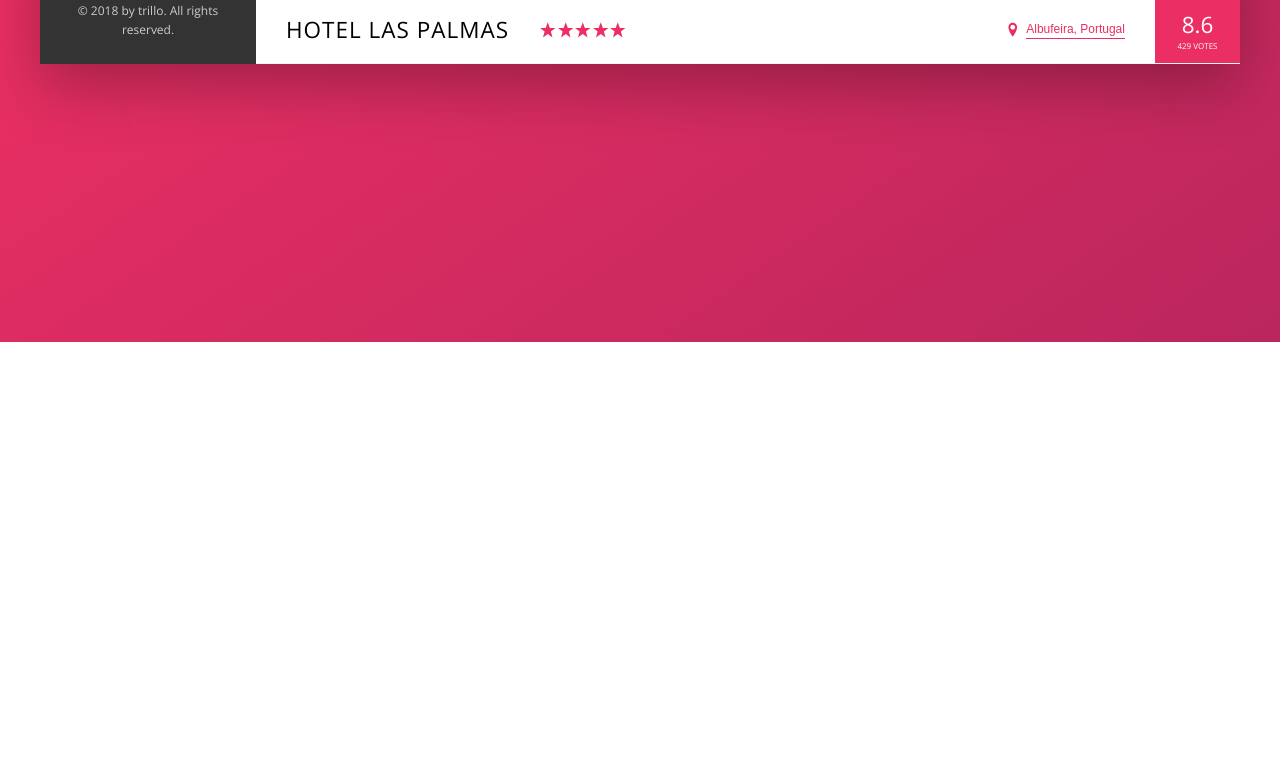
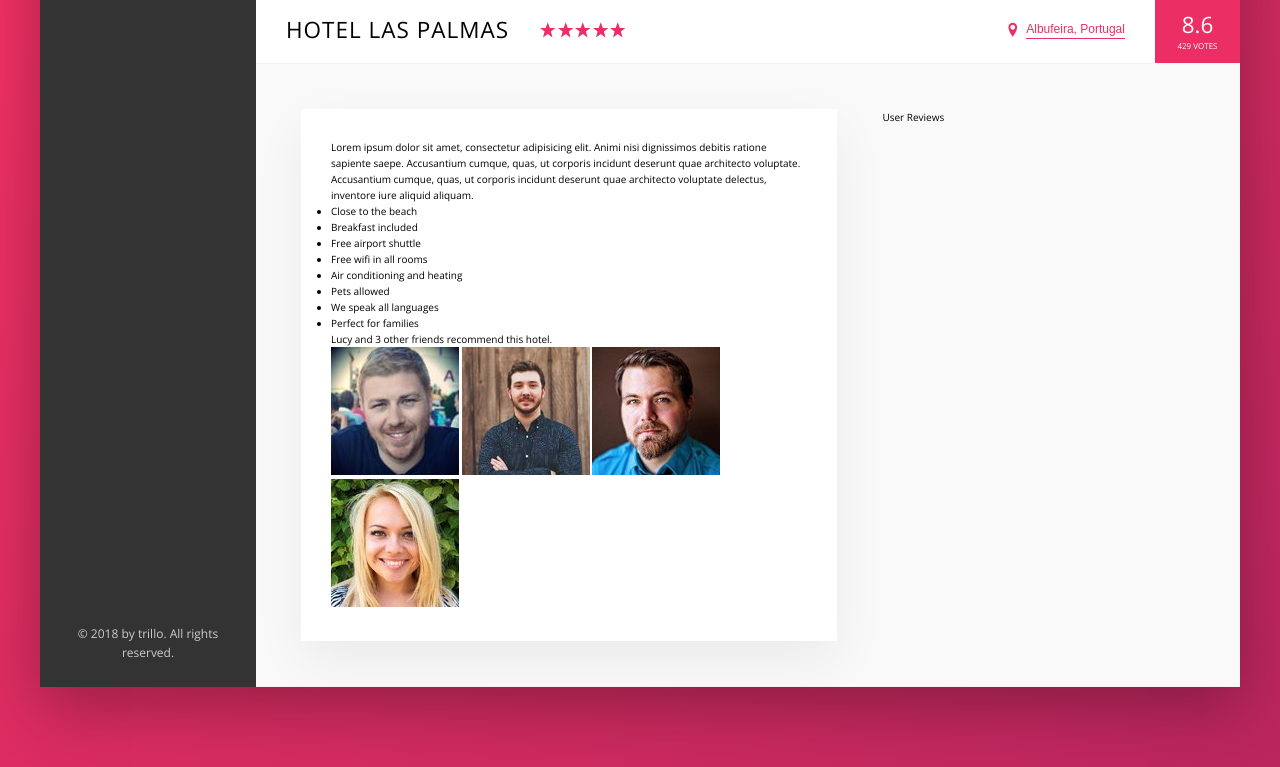
Before and after one commit to andrucz/mastering-flexbox, a website: page index.html in a window 1280 px wide. Shown: the part 538-1305 px from the top of the page. Before the commit the page ends 880 px from the top, so only its background shows below. Drawn offline with nearby package versions, Linux system fonts and the light colour scheme; files that its build step writes are made by us from their sources.

Commit message:
hotel details

```diff
--- a/index.html
+++ b/index.html
@@ -139,6 +139,44 @@
             <div class="overview__rating-count">429 votes</div>
           </div>
         </div>
+
+        <div class="detail">
+          <div class="description">
+            <p class="paragraph">
+              Lorem ipsum dolor sit amet, consectetur adipisicing elit. Animi nisi dignissimos debitis ratione sapiente saepe. Accusantium cumque, quas, ut corporis incidunt deserunt quae architecto voluptate.
+            </p>
+            <p class="paragraph">
+              Accusantium cumque, quas, ut corporis incidunt deserunt quae architecto voluptate delectus, inventore iure aliquid aliquam.
+            </p>
+
+            <ul class="list">
+              <li class="list__item">Close to the beach</li>
+              <li class="list__item">Breakfast included</li>
+              <li class="list__item">Free airport shuttle</li>
+              <li class="list__item">Free wifi in all rooms</li>
+              <li class="list__item">Air conditioning and heating</li>
+              <li class="list__item">Pets allowed</li>
+              <li class="list__item">We speak all languages</li>
+              <li class="list__item">Perfect for families</li>
+            </ul>
+
+            <div class="recommend">
+              <p class="recommend__count">
+                Lucy and 3 other friends recommend this hotel.
+              </p>
+              <div class="recommend__friends">
+                <img src="img/user-3.jpg" alt="Friend 1" class="recommend__photo">
+                <img src="img/user-4.jpg" alt="Friend 2" class="recommend__photo">
+                <img src="img/user-5.jpg" alt="Friend 3" class="recommend__photo">
+                <img src="img/user-6.jpg" alt="Friend 4" class="recommend__photo">
+              </div>
+            </div>
+          </div>
+
+          <div class="user-reviews">
+            User Reviews
+          </div>
+        </div>
       </main>
     </div>
   </div>
--- a/sass/_base.scss
+++ b/sass/_base.scss
@@ -31,6 +31,9 @@ Grey dark 3: #999
   --color-gray-dark-3: #999;
 
   --shadow-dark: 0 2rem 6rem rgba(0, 0, 0, .3);
+  --shadow-light: 0 2rem 5rem rgba(0, 0, 0, .06);
+
+  --line: 1px solid var(--color-gray-light-2);
 }
 
 * {
--- a/sass/_components.scss
+++ b/sass/_components.scss
@@ -193,7 +193,7 @@
 .overview {
   display: flex;
   align-items: center;
-  border-bottom: 1px solid var(--color-gray-light-2);
+  border-bottom: var(--line);
 
   &__heading {
     font-size: 2.25rem;
--- a/sass/_layout.scss
+++ b/sass/_layout.scss
@@ -9,7 +9,7 @@
   font-size: 1.4rem;
   height: 7rem;
   background-color: #fff;
-  border-bottom: 1px solid var(--color-gray-light-2);
+  border-bottom: var(--line);
   display: flex;
   justify-content: space-between;
   align-items: center;
@@ -31,3 +31,22 @@
   background-color: #fff;
   flex: 1; // grow as much as it can
 }
+
+.detail {
+  display: flex;
+  padding: 4.5rem;
+  background-color: var(--color-gray-light-1);
+  border-bottom: var(--line);
+}
+
+.description {
+  background-color: #fff;
+  box-shadow: var(--shadow-light);
+  padding: 3rem;
+  flex: 0 0 60%;
+  margin-right: 4.5rem;
+}
+
+.user-reviews {
+  flex: 1;
+}
```
